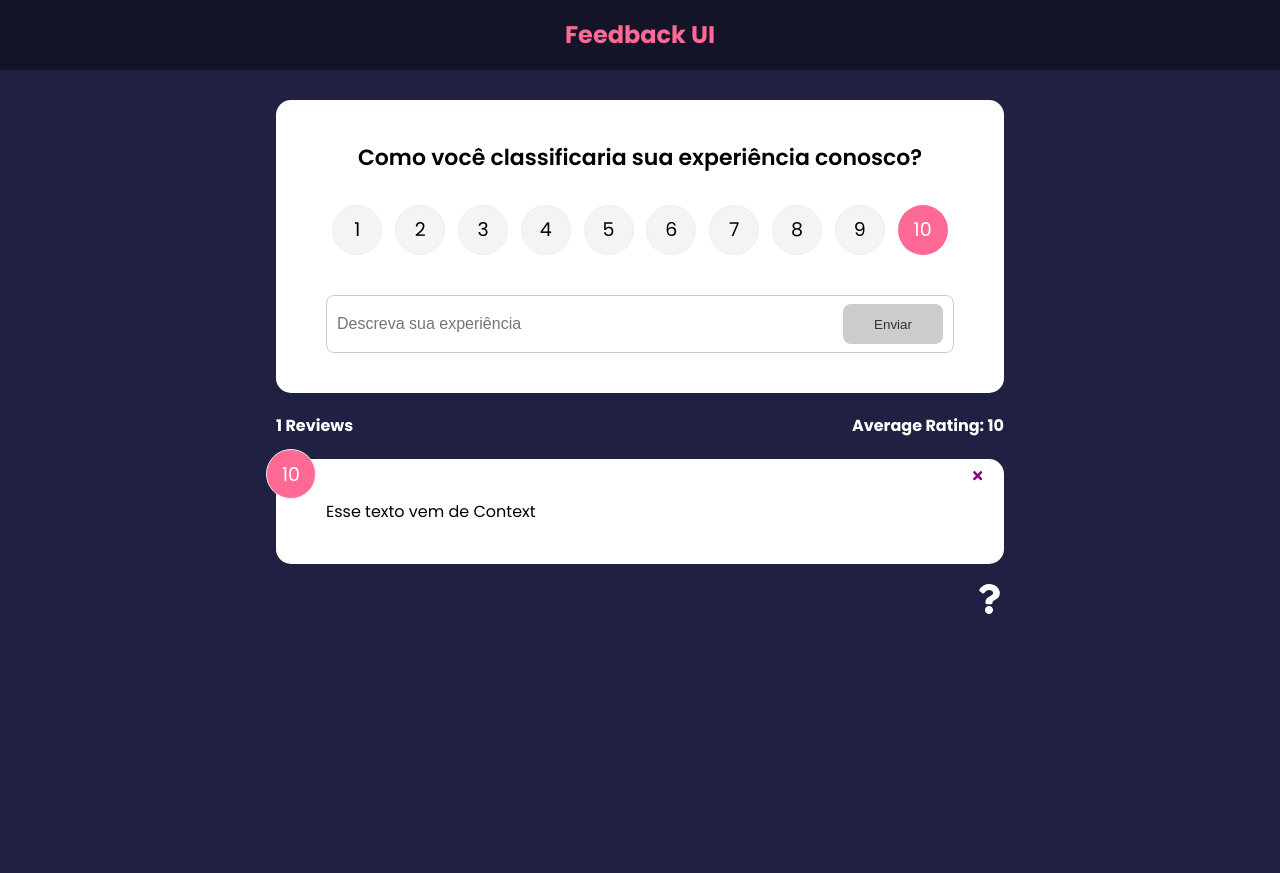
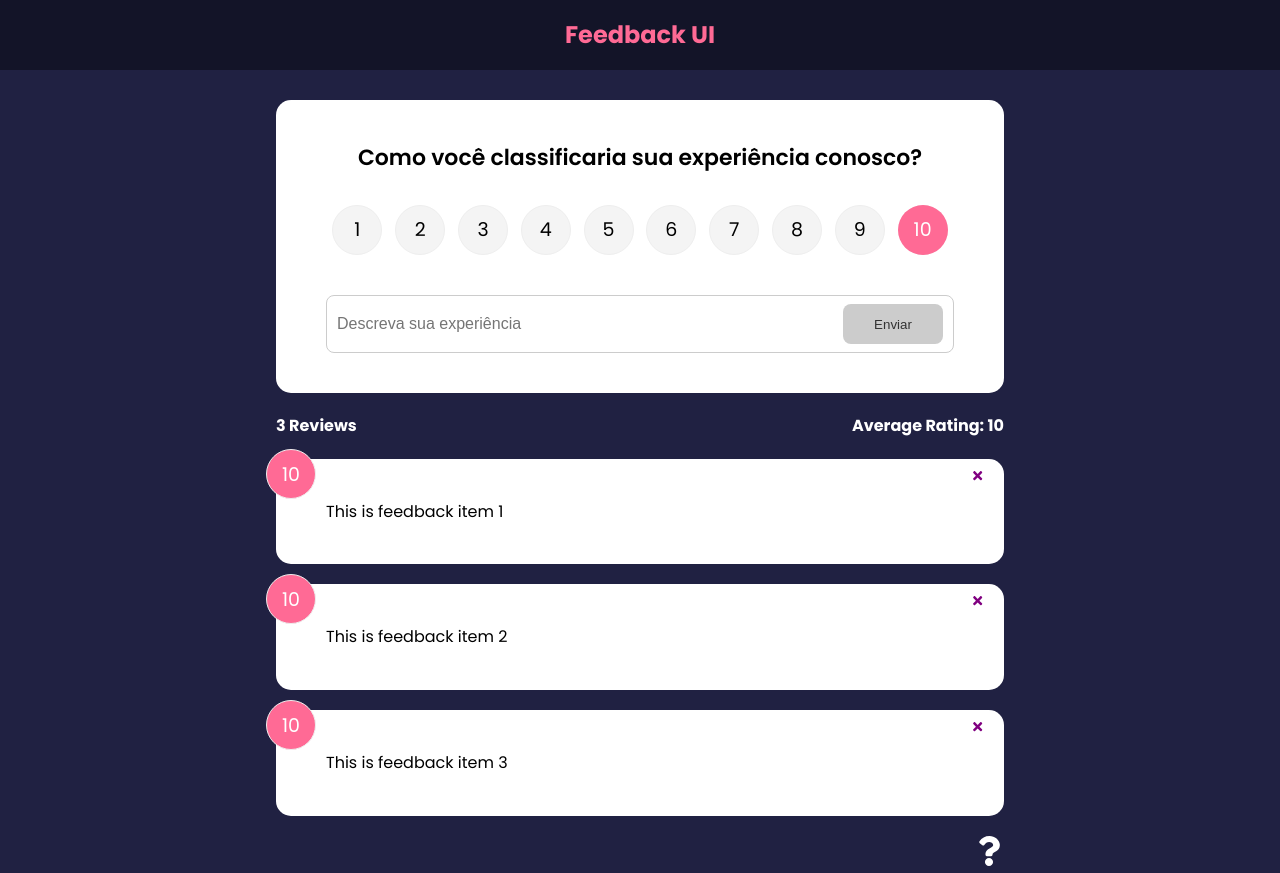
Before and after one commit to VinniC77/React-Feedback-App, a React (Create React App) app: page / in a window 1280 px wide. Before the commit the page ends 800 px from the top, so only its background shows below. Built offline with nearby package versions, Linux system fonts and the light colour scheme.

Commit message:
Added functions to useContext

```diff
--- a/src/App.js
+++ b/src/App.js
@@ -1,6 +1,5 @@
 import Header from "./components/Header";
 import FeedbackList from "./components/FeedbackList";
-import FeedbackData from "./data/FeedbackData";
 import FeedbackStats from "./components/FeedbackStats";
 import FeedbackForm from "./components/FeedbackForm";
 import AboutPage from "./pages/AboutPage";
@@ -10,30 +9,10 @@
 import Post from "./components/Post";
 import Navi from "./components/Navi";
 
-import { useState } from "react";
 import { BrowserRouter as Router, Route, Routes } from "react-router-dom";
 // Assim, vamos poder usar o browserRouter (que é pra poder utilizar rotas sem a necessidade do # através da propriedade Router)
-import { v4 as uuidv4 } from "uuid";
 
 const App = () => {
-  // Here we create a variable and a setVariable that will edit the variable
-  const [feedback, setFeedback] = useState(FeedbackData);
-
-  const addFeedback = (newFeedback) => {
-    // uuid é uma biblioteca para gerar ID's únicas para quando necessitarmos, depois de instalada a importada, basta executar, junto do código em que queremos uma ID.
-    newFeedback.id = uuidv4();
-
-    // Depois do novo feedback ser criado e receber uma ID, precisamos "adicioná-los" aos outros feedbacks
-    setFeedback([newFeedback, ...feedback]);
-    // Assim, estamos setando o array de feedbacks, adicionando o novo feedback ao array + os feedbacks atuais.
-  };
-
-  const deleteFeedback = (id) => {
-    // Agora vamos usar o setFeeback, porque o que vem como argumento dessa função agora, irá substituir o que temos em feedback. A ideia é, então, fazer com que o setFeedback receba todas as mensagens de feedback menos a que foi deletada, ou seja, menos a que foi passada como argumento da função deleteFeedback
-    setFeedback(feedback.filter((item) => item.id !== id));
-
-    // O filter irá passar por toda a array (de feedbacks) e filtrará (só irá trazer de volta) os itens que forem diferentes da id que foi passada na função deleteFeedback. Porque na função passamos o id que queremos deletar. E tudo isso é jogado de volta para o setFeedback que será mostrado para o usuário.
-  };
 
   return (
     <FeedbackProvider>
@@ -49,12 +28,10 @@
               exact
               element={
                 <>
-                  <FeedbackForm handleAdd={addFeedback} />
+                  <FeedbackForm />
                   <FeedbackStats />
 {/* Não precisamos mais passar o feedback como props porque utilzamos o useContext para passar ele para todos os componentes da aplicação.                   */}
-                  <FeedbackList
-                    handleDelete={deleteFeedback}
-                  />
+                  <FeedbackList />
                 </>
               }
             >
--- a/src/components/FeedbackForm.jsx
+++ b/src/components/FeedbackForm.jsx
@@ -1,14 +1,17 @@
-import { useState } from "react"
+import { useState, useContext } from "react"
 import Card from "./shared/Card"
 import Button from "./shared/Button"
 import RatingSelect from "./RatingSelect"
+import FeedbackContext from "../context/FeedbackContext"
 
-const FeedbackForm = ({ handleAdd }) => {
+const FeedbackForm = () => {
   // Na medida em que o usuário escreve seu review, queremos que a propriedade text seja atualizada e para isso, precisamos "setar" a mesma através do useState. setText vai ser responsável por atualizar o valor de text.
   const [text, setText] = useState("");
   const [btnDisabled, setBtnDisabled] = useState(true); // O botão estará desabilitado até a mensagem atingir ao menos 10 caracteres
   const [rating, setRating] = useState(10);
   const [message, setMessage] = useState("");
+
+  const { addFeedback } = useContext(FeedbackContext)
 
   const handleTextChange = (e) => {
     if(text === '') { // Se o texto for vazio
@@ -37,7 +40,7 @@
         rating // Aqui é o mesmo que dizer rating: rating
       }
 
-      handleAdd(newFeedback) // Aqui estamos enviado pro Add o novo feedback através da função recebida por props no componente FeedbackForm
+      addFeedback(newFeedback) // Aqui estamos enviado pro Add o novo feedback através da função recebida por props no componente FeedbackForm
 
       setText('') // Aqui, estamos simplesmente limpando o input depois de adicionar o novo feedback.
     }
--- a/src/components/FeedbackItem.jsx
+++ b/src/components/FeedbackItem.jsx
@@ -1,9 +1,12 @@
 import { FaTimes } from 'react-icons/fa' // fa stans for Font Awesome
+import { useContext } from 'react'
+import FeedbackContext from '../context/FeedbackContext'
 import PropTypes from 'prop-types'
 import Card from './shared/Card'
 // Instead of creating a div and design it, we could grab the Card component (which is already design) and nest the content inside of it
 
-const FeedbackItem = ({ item, handleDelete }) => {
+const FeedbackItem = ({ item }) => {
+    const { deleteFeedback } = useContext(FeedbackContext)
 
     // This is an example on how things work with useState:
     // const handleClick = () => {
@@ -16,7 +19,7 @@
     return (
         <Card>
             <div className="num-display">{item.rating}</div>
-            <button onClick={() => handleDelete(item.id)} className='close'>
+            <button onClick={() => deleteFeedback(item.id)} className='close'>
                 <FaTimes color='purple' />
             </button>
             <div className="text-display">{item.text}</div>
--- a/src/components/FeedbackList.jsx
+++ b/src/components/FeedbackList.jsx
@@ -3,7 +3,7 @@
 import FeedbackContext from '../context/FeedbackContext'
 import FeedbackItem from "./FeedbackItem"
 
-const FeedbackList = ({ handleDelete }) => {
+const FeedbackList = () => {
 // Podemos extrair o que quer que queiramos do nosso FeedbackContext (tudo que estiver no value desse componente) utilizando o useContext
     const { feedback } = useContext(FeedbackContext) // Assim, não precisamos mais passar o feedback como props
 
@@ -15,7 +15,7 @@
     return (
         <div className="feedback-list">
             {feedback.map((item) => (
-                <FeedbackItem key={item.id} item={item} handleDelete={handleDelete} />
+                <FeedbackItem key={item.id} item={item} />
             ))}
         </div>
     )
--- a/src/context/FeedbackContext.js
+++ b/src/context/FeedbackContext.js
@@ -1,3 +1,4 @@
+import { v4 as uuidv4 } from 'uuid'
 import { createContext, useState } from "react"
 
 // O Context fornece uma maneira de passar props entre os componentes sem a necessidade de ficar passando essas props manualmente.
@@ -10,13 +11,38 @@
     const [feedback, setFeedback] = useState([
         {
             id: 1,
-            text: "Esse texto vem de Context",
+            text: "This is feedback item 1",
+            rating: 10
+        },
+        {
+            id: 2,
+            text: "This is feedback item 2",
+            rating: 10
+        },
+        {
+            id: 3,
+            text: "This is feedback item 3",
             rating: 10
         }
     ])
 
+    const addFeedback = (newFeedback) => {
+        newFeedback.id = uuidv4()
+        setFeedback([newFeedback, ...feedback])
+    }
+
+
+    const deleteFeedback = (id) => {
+        // Agora vamos usar o setFeeback, porque o que vem como argumento dessa função agora, irá substituir o que temos em feedback. A ideia é, então, fazer com que o setFeedback receba todas as mensagens de feedback menos a que foi deletada, ou seja, menos a que foi passada como argumento da função deleteFeedback
+        setFeedback(feedback.filter((item) => item.id !== id));
+
+        // O filter irá passar por toda a array (de feedbacks) e filtrará (só irá trazer de volta) os itens que forem diferentes da id que foi passada na função deleteFeedback. Porque na função passamos o id que queremos deletar. E tudo isso é jogado de volta para o setFeedback que será mostrado para o usuário.
+      };
+
     return <FeedbackContext.Provider value={{
-        feedback // que é o mesmo que passar feedback: feedback
+        feedback, // que é o mesmo que passar feedback: feedback
+        deleteFeedback,
+        addFeedback
     }}>
 {/* E aqui passamos o feedback pelo value, porque é esse elemento que os outros componentes vão precisar acessar */}
         {children}
```
